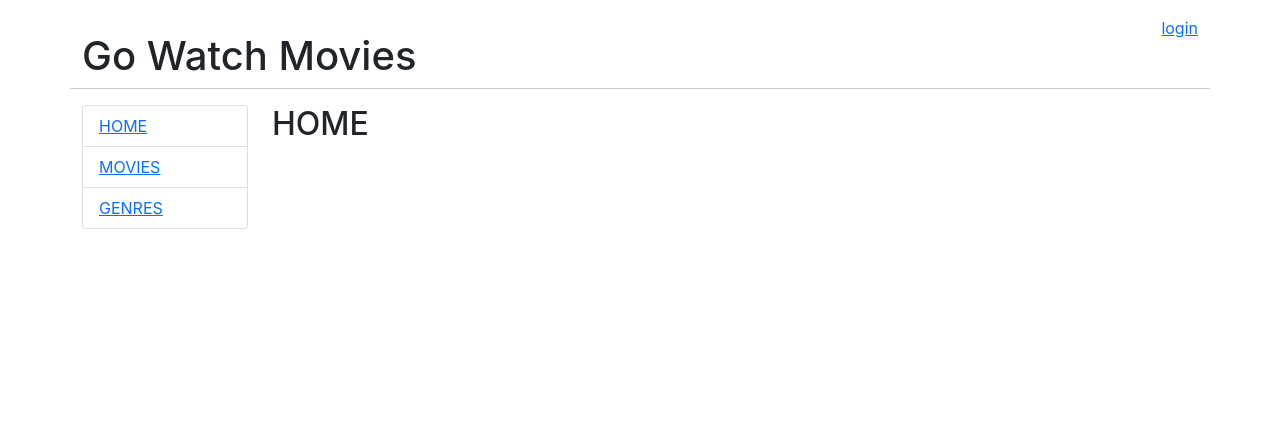
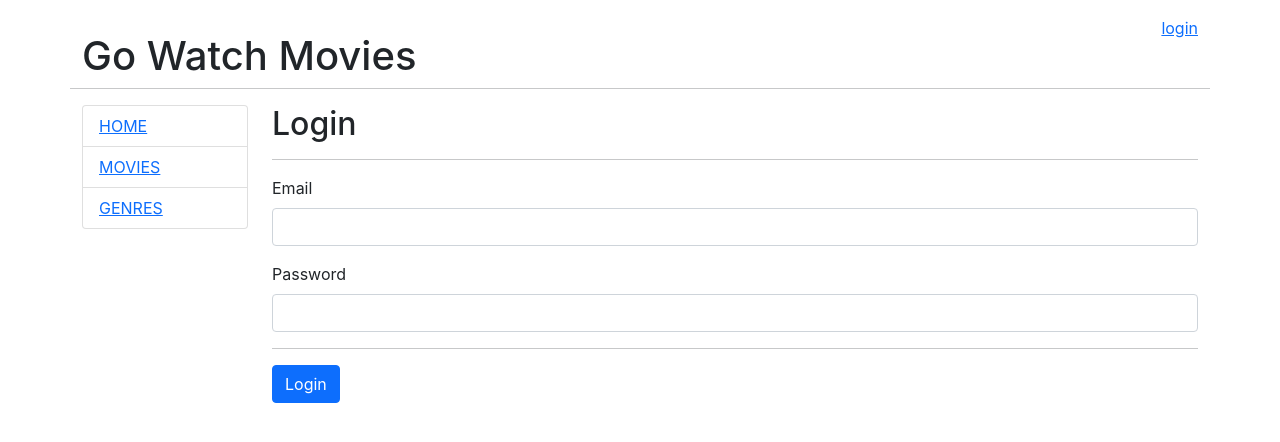
Before and after one commit to taiki-nd/go-movies, a React (Create React App) app: page /login in a window 1280 px wide. Shown: the top 442 px of the page. Built offline with nearby package versions, Linux system fonts and the light colour scheme.

Commit message:
バックエンドからtokenの取得

```diff
--- a/src/App.js
+++ b/src/App.js
@@ -7,6 +7,7 @@
 import Genres from './components/Genres'
 import OneGenre from './components/OneGenre'
 import AddEditMovie from './components/AddEditMovie'
+import Login from './components/Login'
 
 export default class App extends Component {
 
@@ -88,6 +89,7 @@
                 <Route exact path="/genres">
                   <Genres />
                 </Route>
+                <Route exact path="/login" component={(props) => <Login {...props} handleJWTChange={this.handleJWTChange} />} />
                 <Route path ="/admin/movie/:id" component={AddEditMovie} />
                 <Route path="/admin">
                   <Admin  />
--- /dev/null
+++ b/src/components/Login.js
@@ -0,0 +1,117 @@
+import React, { Component } from 'react';
+import Input from './form-components/Input';
+import Alert from './ui-components/Alert';
+
+export default class Login extends Component{
+
+  constructor(props){
+    super(props);
+
+    this.state = {
+      email: "",
+      password: "",
+      error: null,
+      errors: [],
+      alert: {
+        type: "d-none",
+        message: "",
+      }
+    }
+
+    this.handleChange = this.handleChange.bind(this)
+    this.handleSubmit = this.handleSubmit.bind(this)
+  }
+
+  handleChange = (evt) => {
+    let value = evt.target.value
+    let name = evt.target.name
+    this.setState((prevState) => ({
+      ...prevState,
+      [name]: value,
+    }))
+  }
+
+  handleSubmit = (evt) => {
+    evt.preventDefault();
+
+    // client side validation
+    let errors = [];
+    if (this.state.email === "") {
+      errors.push("email");
+    }
+    if (this.state.password === "") {
+      errors.push("password");
+    }
+    this.setState({
+      errors: errors
+    });
+    if (errors.length > 0) {
+      return false;
+    }
+
+    const data = new FormData(evt.target);
+    const payload = Object.fromEntries(data.entries());
+    console.log(payload)
+
+    const requestOptions = {
+      method: "POST",
+      body: JSON.stringify(payload),
+    }
+
+    fetch("http://localhost:4000/v1/signin", requestOptions)
+    .then(response => response.json())
+    .then(data => {
+      if(data.error){
+        this.setState({
+          alert: {type: "alert-danger", message: data.error.message}
+        })
+      }else{
+        console.log(data)
+      }
+    })
+  }
+
+  hasError(key){
+    return this.state.errors.indexOf(key) !== -1;
+  }
+
+  render(){
+    return(
+      <>
+        <h2>Login</h2>
+        <hr />
+        <Alert
+          alertType={this.state.alert.type}
+          alertMessage={this.state.alert.message}
+        />
+
+        <form onSubmit={this.handleSubmit}>
+
+          <Input
+            title={"Email"}
+            type={"email"}
+            name={"email"}
+            handleChange={this.handleChange}
+            className={this.hasError("email") ? "is-invalid" : ""}
+            errDiv={this.hasError("email") ? "text-danger" : "d-none"}
+            errMessage={"Please enter a valid email address"}
+          />
+
+          <Input
+            title={"Password"}
+            type={"password"}
+            name={"password"}
+            handleChange={this.handleChange}
+            className={this.hasError("password") ? "is-invalid" : ""}
+            errDiv={this.hasError("password") ? "text-danger" : "d-none"}
+            errMessage={"Please enter a password"}
+          />
+
+          <hr />
+
+          <button className="btn btn-primary">Login</button>
+        </form>
+      </>
+    )
+  }
+}
```
